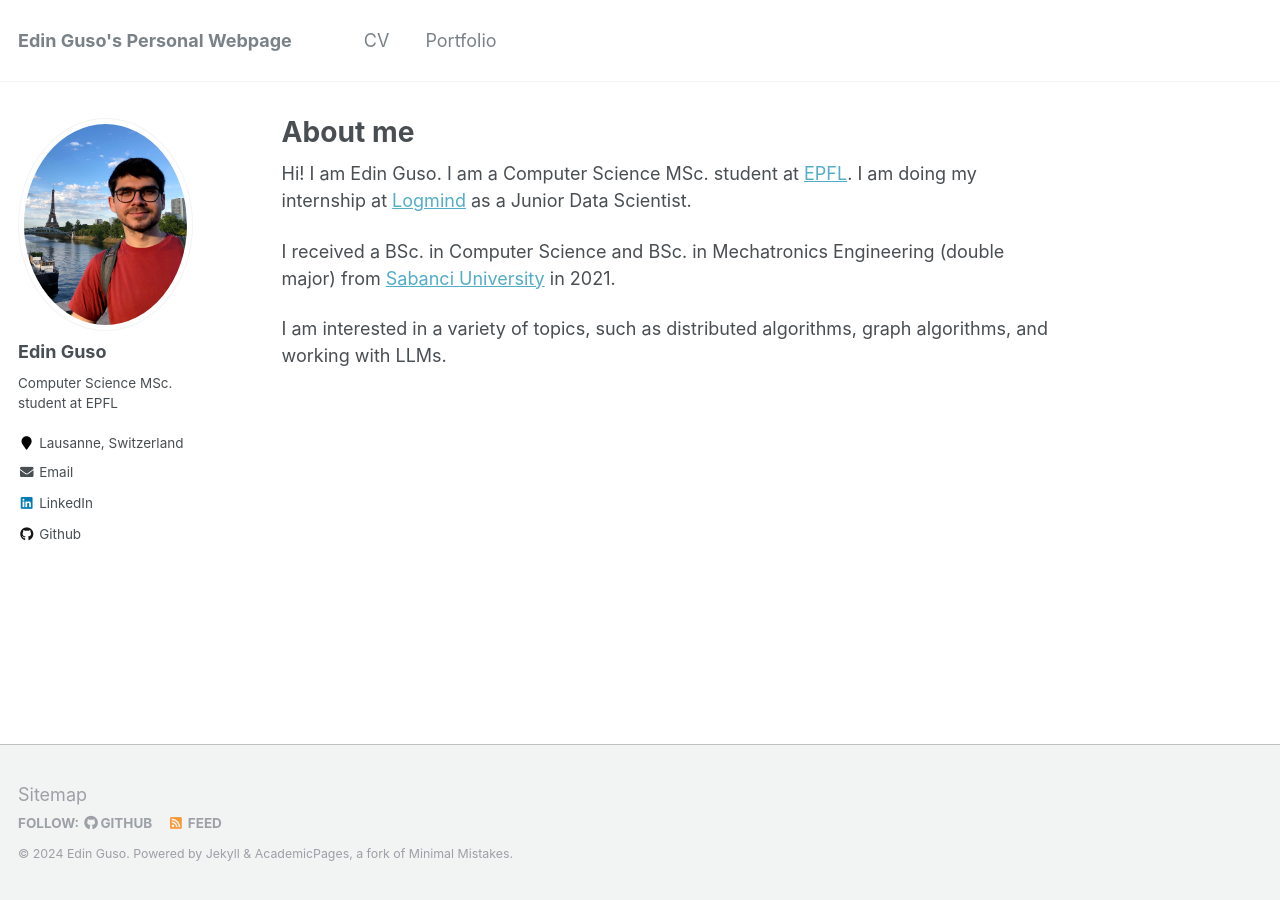
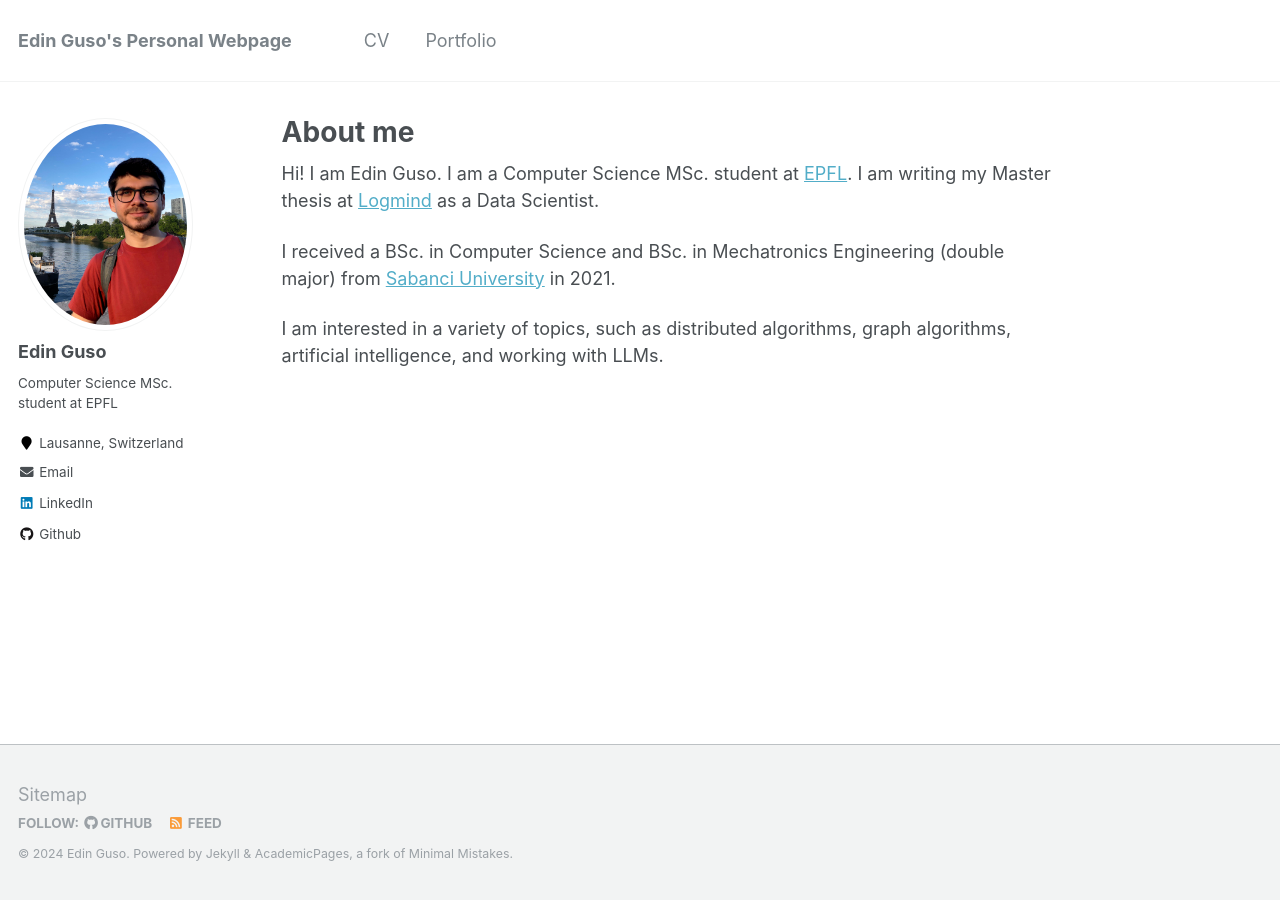
Before and after one commit to EdinGuso/edinguso.github.io, a Jekyll site: the page built from _pages/about.md, in a window 1280 px wide. Built offline with Jekyll 4.4.1, drawn with Linux system fonts in a browser that asks for light colours.

Commit message:
Updated about me page

```diff
--- a/_pages/about.md
+++ b/_pages/about.md
@@ -8,8 +8,8 @@ redirect_from:
   - /about.html
 ---
 
-Hi! I am Edin Guso. I am a Computer Science MSc. student at [EPFL](https://www.epfl.ch/en/). I am doing my internship at [Logmind](https://www.logmind.com/) as a Junior Data Scientist.
+Hi! I am Edin Guso. I am a Computer Science MSc. student at [EPFL](https://www.epfl.ch/en/). I am writing my Master thesis at [Logmind](https://www.logmind.com/) as a Data Scientist.
 
 I received a BSc. in Computer Science and BSc. in Mechatronics Engineering (double major) from [Sabanci University](https://www.sabanciuniv.edu/en/) in 2021.
 
-I am interested in a variety of topics, such as distributed algorithms, graph algorithms, and working with LLMs.
+I am interested in a variety of topics, such as distributed algorithms, graph algorithms, artificial intelligence, and working with LLMs.
```
